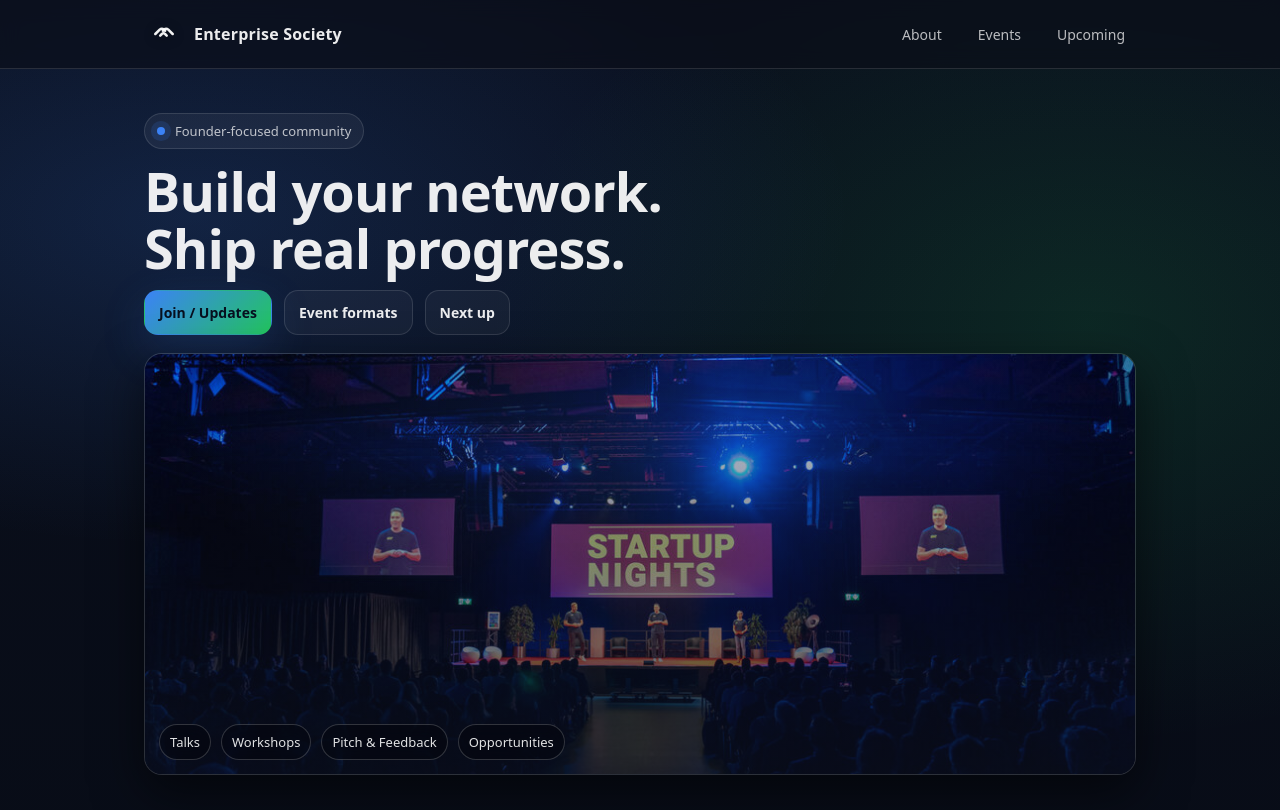
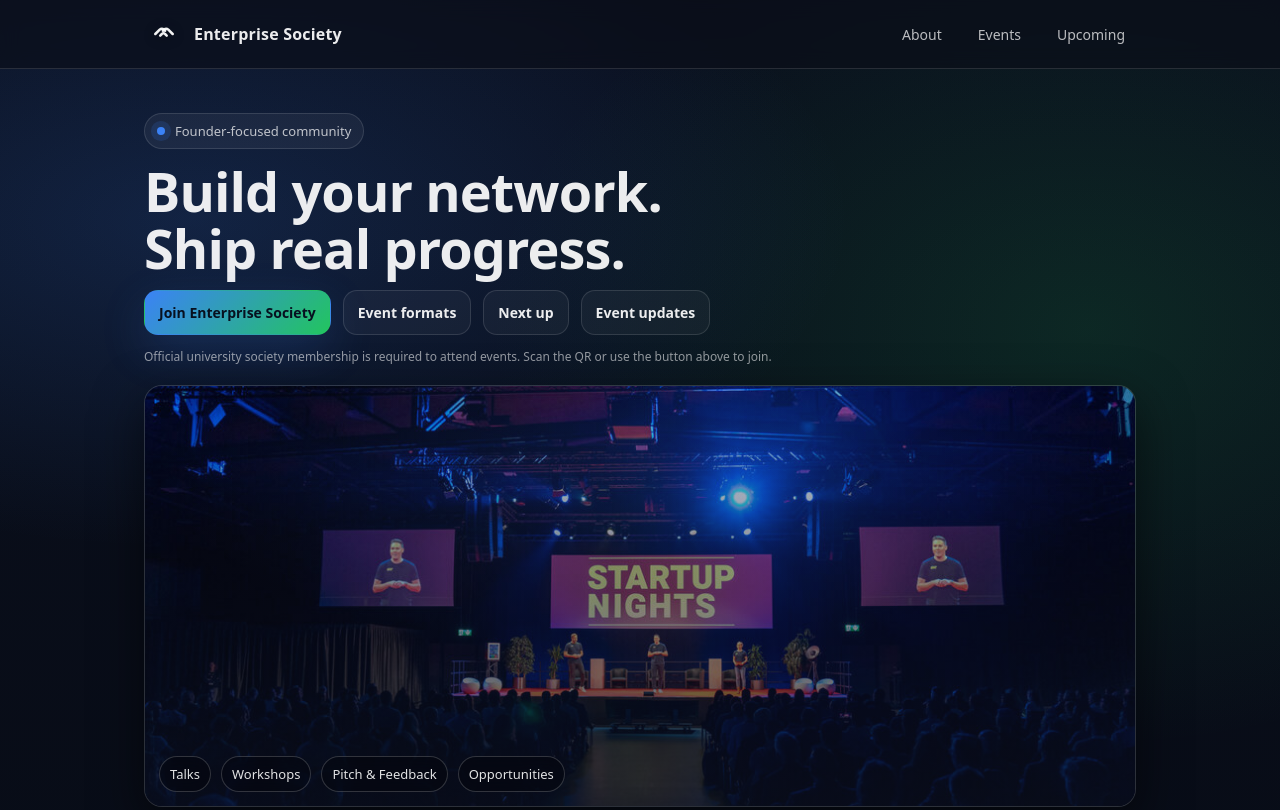
Before and after one commit to Dansok4/enterprise-society-site, a plain HTML site: page index.html in a window 1280 px wide. Shown: the top 810 px of the page. Drawn offline with Linux system fonts and the light colour scheme.

Commit message:
Update index.html

```diff
--- a/index.html
+++ b/index.html
@@ -1,12 +1,8 @@
 <!-- =========================
 UPDATED index.html
-Includes:
-- Handshake icon (bigger, no blob) + Enterprise Society text
-- Improved background + subtle noise + glass sections
-- About cards are clickable → execution.html / access.html / community.html
-- Event tiles clickable → separate interest form pages
-- Connect section removed
-- Join button goes to signup.html
+Changes requested:
+- Main hero button now links to the University Society membership page (SU join link)
+- Keeps internal signup + sections as secondary CTAs
 ========================= -->
 
 <!doctype html>
@@ -44,7 +40,6 @@ Includes:
     }
     a{ color:inherit; text-decoration:none; }
 
-    /* subtle premium noise */
     body::before{
       content:"";
       position:fixed;
@@ -71,7 +66,6 @@ Includes:
       letter-spacing: 0.2px;
     }
 
-    /* handshake icon bigger + NO blob */
     .logo{
       width:40px;
       height:40px;
@@ -128,7 +122,7 @@ Includes:
       box-shadow: 0 0 0 6px rgba(59,130,246,0.15);
     }
 
-    .cta-row{ display:flex; gap:12px; flex-wrap:wrap; margin: 14px 0 18px; }
+    .cta-row{ display:flex; gap:12px; flex-wrap:wrap; margin: 14px 0 12px; }
     .btn{
       display:inline-flex; align-items:center; justify-content:center; gap:10px;
       padding: 12px 14px;
@@ -189,6 +183,14 @@ Includes:
       backdrop-filter: blur(8px);
     }
 
+    /* helper text under hero CTA */
+    .helper{
+      margin: 0 0 18px;
+      color: var(--soft);
+      font-size: 12px;
+      line-height: 1.6;
+    }
+
     /* SECTIONS */
     .section{
       padding: 28px;
@@ -211,7 +213,6 @@ Includes:
 
     .grid{ display:grid; grid-template-columns: repeat(12, 1fr); gap: 14px; }
 
-    /* card base */
     .card{
       grid-column: span 12;
       background: rgba(255,255,255,0.05);
@@ -249,7 +250,6 @@ Includes:
       backdrop-filter: blur(8px);
     }
 
-    /* clickable About cards */
     .link-card{
       display:block;
       text-decoration:none;
@@ -267,7 +267,6 @@ Includes:
       border-radius: var(--radius);
     }
 
-    /* EVENT TILES (clickable) */
     .tiles{ display:grid; grid-template-columns: 1fr; gap: 12px; }
     @media (min-width: 820px){ .tiles{ grid-template-columns: 1fr 1fr; } }
 
@@ -326,7 +325,6 @@ Includes:
     <div class="nav-inner">
       <div class="brand">
         <div class="logo" aria-hidden="true">
-          <!-- Handshake icon (bigger, no blob) -->
           <svg viewBox="0 0 24 24" fill="none" xmlns="http://www.w3.org/2000/svg">
             <path d="M4 12l4-4a3 3 0 0 1 4 0l1 1" stroke="currentColor" stroke-width="2.3" stroke-linecap="round" stroke-linejoin="round"/>
             <path d="M20 12l-4-4a3 3 0 0 0-4 0l-1 1" stroke="currentColor" stroke-width="2.3" stroke-linecap="round" stroke-linejoin="round"/>
@@ -345,16 +343,27 @@ Includes:
   </div>
 
   <main class="wrap">
-    <!-- HERO -->
     <section class="hero" id="top">
       <div class="badge"><span class="dot"></span> Founder-focused community</div>
       <h1>Build your network.<br/>Ship real progress.</h1>
 
       <div class="cta-row">
-        <a class="btn primary" href="signup.html">Join / Updates</a>
+        <!-- MAIN CTA: SU membership page -->
+        <a
+          class="btn primary"
+          href="https://www.yoursu.org/get-involved/societies/join/6970/"
+          target="_blank"
+          rel="noopener"
+        >Join Enterprise Society</a>
+
         <a class="btn" href="#events">Event formats</a>
         <a class="btn" href="#upcoming">Next up</a>
+        <a class="btn" href="signup.html">Event updates</a>
       </div>
+
+      <p class="helper">
+        Official university society membership is required to attend events. Scan the QR or use the button above to join.
+      </p>
 
       <div class="hero-media">
         <img src="images/hero.jpg" alt="Enterprise society event" loading="lazy">
@@ -368,7 +377,6 @@ Includes:
       </div>
     </section>
 
-    <!-- ABOUT -->
     <section class="section" id="about">
       <div class="section-title">
         <h2>What we’re about</h2>
@@ -401,7 +409,6 @@ Includes:
       </div>
     </section>
 
-    <!-- EVENTS -->
     <section class="section" id="events">
       <div class="section-title">
         <h2>Event formats</h2>
@@ -454,7 +461,6 @@ Includes:
       </div>
     </section>
 
-    <!-- UPCOMING -->
     <section class="section" id="upcoming">
       <div class="section-title">
         <h2>Next up</h2>
```
